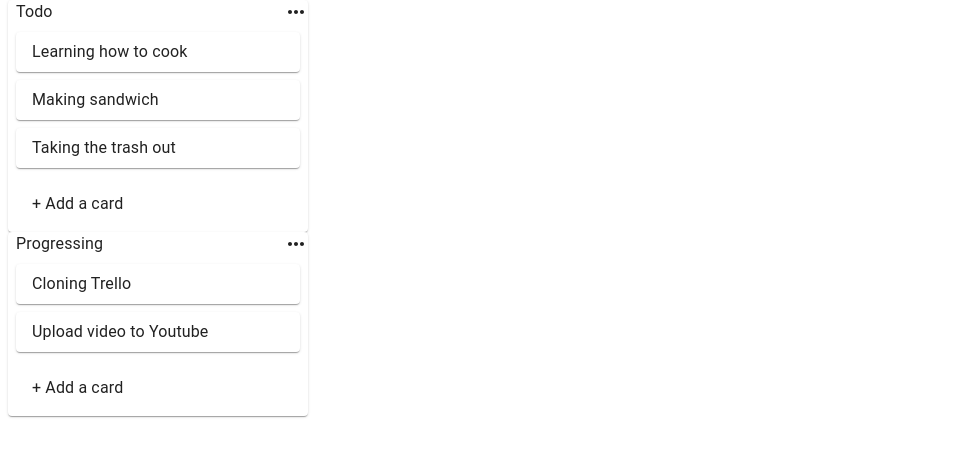
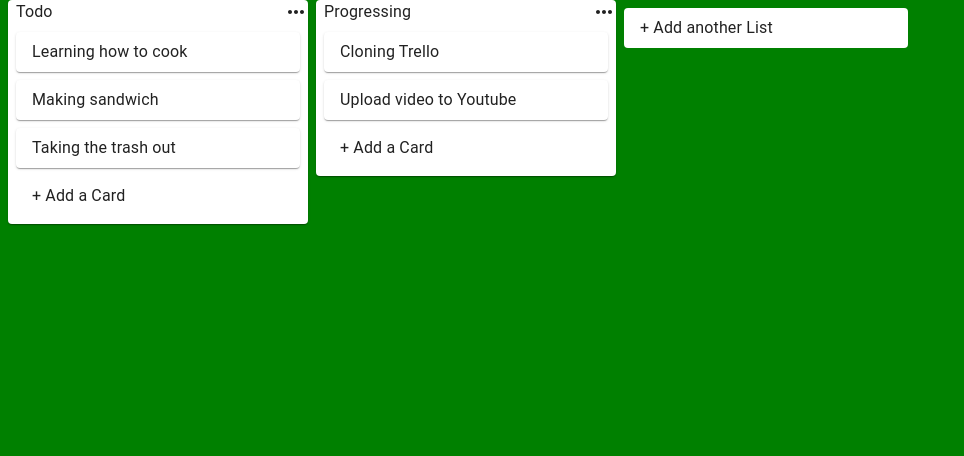
Before and after one commit to anniehsp/kanbanboard, a React (Create React App) app: page / in a window 1280 px wide. Shown: the top 456 px of the page, without its empty margins (0-964 px from the left). Built offline with nearby package versions, Linux system fonts and the light colour scheme.

Commit message:
:sparkles: Introducing new features. - Add List & remove package-lock

```diff
--- a/src/App.tsx
+++ b/src/App.tsx
@@ -1,11 +1,25 @@
 import React, {useState} from 'react';
 import './App.css';
-import List from "./components/List/List";
+import { createStyles, makeStyles } from '@mui/styles';
+import { Theme } from '@mui/material';
+import { v4 as uuid } from 'uuid';
+
+import List from './components/List/List';
+import InputCard from './components/Input/InputContainer';
 import Data from './utils/store';
 import StoreApi from './utils/storeApi';
-import { v4 as uuid } from 'uuid';
+
+const useStyles = makeStyles((theme: Theme) => createStyles({
+    root: {
+        display: 'flex',
+        minHeight: '100vh',
+        background: 'green',
+    },
+}));
 
 function App() {
+    const classes = useStyles();
+
   const [data, setData] = useState<any>(Data);
 
   const addMoreCard = (title: string, listId: string) => {
@@ -27,17 +41,38 @@
       };
 
       setData(newData);
-  }
+  };
+
+  const addMoreList = (title: string) => {
+      const newListId = uuid();
+      const newList = {
+        id: newListId,
+        title,
+        cards: [],
+      };
+
+      const newData = {
+          listIds: [...data.listIds, newListId],
+          lists: {
+            ...data.lists,
+            [newListId]: newList,
+          },
+      };
+
+      setData(newData);
+  };
+
   return(
       // @ts-ignore
-      <StoreApi.Provider value={{ addMoreCard }}>
-        <div>
+      <StoreApi.Provider value={{ addMoreCard, addMoreList }}>
+        <div className={classes.root}>
           {
               data && data.listIds && data.listIds.map((listId: string) => {
                 const list = data.lists[listId];
                 return <List list={list} key={listId} />
               })
           }
+          <InputCard type="list" />
         </div>
       </StoreApi.Provider>
   );
--- a/src/components/Input/InputCard.tsx
+++ b/src/components/Input/InputCard.tsx
@@ -1,9 +1,9 @@
-import React, {useContext, useState} from 'react';
-import {Button, IconButton, InputBase, Paper, Theme} from "@mui/material";
-import {Clear} from "@mui/icons-material";
-import {createStyles, makeStyles} from "@mui/styles";
-import {fade} from "@material-ui/core";
-import storeApi from "../../utils/storeApi";
+import React, { useContext, useState } from 'react';
+import { Button, IconButton, InputBase, Paper, Theme } from '@mui/material';
+import { Clear } from '@mui/icons-material';
+import { createStyles, makeStyles } from '@mui/styles';
+import { fade} from '@material-ui/core';
+import storeApi from '../../utils/storeApi';
 
 const useStyles = makeStyles((theme: Theme) => createStyles({
     card: {
@@ -27,29 +27,31 @@
 
 interface Props {
     closeCard: (value: boolean) => void;
-    listId: string;
+    listId?: string;
+    type: string;
 }
 
-export default function InputCard({ closeCard, listId }: Props) {
+export default function InputCard({ closeCard, listId, type }: Props) {
     const classes = useStyles();
 
     // @ts-ignore
-    const { addMoreCard } = useContext(storeApi);
-    const [cardTitle, setCardTitle] = useState<string>('');
+    const { addMoreCard, addMoreList } = useContext(storeApi);
+    const [title, setTitle] = useState<string>('');
 
     const handleOnChange = (e: any) => {
-        setCardTitle(e.target.value);
+        setTitle(e.target.value);
     };
 
     const handleBtnConfirm = () => {
-        addMoreCard(cardTitle, listId);
-        setCardTitle('');
-        closeCard(false);
-    };
-
-    const handleOnBlur = () => {
-      setCardTitle('');
-      closeCard(false);
+        if (type === 'card') {
+            addMoreCard(title, listId);
+            setTitle('');
+            closeCard(false);
+        } else {
+            addMoreList(title);
+            setTitle('');
+            closeCard(false);
+        }
     };
 
     return (
@@ -63,10 +65,10 @@
                     inputProps={{
                         className: classes.input,
                     }}
-                    placeholder="Enter a title of new card"
-                    onBlur={handleOnBlur}
+                    placeholder={ type === 'card' ? 'Enter a title of new card' : 'Enter a title of list' }
+                    onBlur={() => closeCard(false)}
                     onChange={handleOnChange}
-                    value={cardTitle}
+                    value={title}
                 />
             </Paper>
             </div>
@@ -75,7 +77,7 @@
                     className={classes.btnConfirm}
                     onClick={handleBtnConfirm}
                 >
-                    Add Card
+                    { type === 'card' ? 'Add Card' : 'Add List' }
                 </Button>
                 <IconButton onClick={() => closeCard(false)}>
                     <Clear />
--- a/src/components/Input/InputContainer.tsx
+++ b/src/components/Input/InputContainer.tsx
@@ -1,12 +1,13 @@
 import React, {useState} from 'react';
-import {Collapse, Paper, Theme, Typography} from "@mui/material";
-import {createStyles, makeStyles} from "@mui/styles";
-import {fade} from "@material-ui/core";
-import InputCard from "./InputCard";
+import {Collapse, Paper, Theme, Typography} from '@mui/material';
+import {createStyles, makeStyles} from '@mui/styles';
+import {fade} from '@material-ui/core';
+import InputCard from './InputCard';
 
 const useStyles = makeStyles((theme: Theme) => createStyles({
     root: {
-      marginTop: theme.spacing(2),
+        width: '300px',
+        marginTop: theme.spacing(1),
     },
     addCard: {
         padding: theme.spacing(1, 1, 1, 2),
@@ -19,20 +20,22 @@
 }));
 
 interface Props {
-    listId: string;
+    listId?: string;
+    type: string;
 }
 
-export default function InputContainer({ listId }: Props) {
+export default function InputContainer({ listId, type }: Props) {
     const classes = useStyles();
 
     const [openNewCard, setOpenNewCard] = useState<boolean>(false);
 
-    return(
+    return (
         <div className={classes.root}>
             <Collapse in={openNewCard}>
                 <InputCard
                     closeCard={setOpenNewCard}
                     listId={listId}
+                    type={type}
                 />
             </Collapse>
             <Collapse in={!openNewCard}>
@@ -41,7 +44,7 @@
                     elevation={0}
                     onClick={() => setOpenNewCard(!openNewCard)}
                 >
-                    <Typography>+ Add a card</Typography>
+                    <Typography>{ type === 'card' ? '+ Add a Card' : '+ Add another List'}</Typography>
                 </Paper>
             </Collapse>
         </div>
--- a/src/components/List/Card.tsx
+++ b/src/components/List/Card.tsx
@@ -1,6 +1,6 @@
 import React from 'react';
-import {Paper, Theme} from "@mui/material";
-import {createStyles, makeStyles} from "@mui/styles";
+import {Paper, Theme} from '@mui/material';
+import {createStyles, makeStyles} from '@mui/styles';
 
 const useStyles = makeStyles((theme: Theme) => createStyles({
     card: {
--- a/src/components/List/List.tsx
+++ b/src/components/List/List.tsx
@@ -1,8 +1,8 @@
 import React from 'react';
-import {CssBaseline, Paper, Theme} from "@mui/material";
-import {createStyles, makeStyles} from "@mui/styles";
-import Title from "./Title";
-import Card from "./Card";
+import {CssBaseline, Paper, Theme} from '@mui/material';
+import {createStyles, makeStyles} from '@mui/styles';
+import Title from './Title';
+import Card from './Card';
 import InputCard from '../Input/InputContainer';
 
 const useStyles = makeStyles((theme: Theme) => createStyles({
@@ -37,6 +37,7 @@
                 }
                 <InputCard
                     listId={list.id}
+                    type="card"
                 />
             </Paper>
         </div>
--- a/src/components/List/Title.tsx
+++ b/src/components/List/Title.tsx
@@ -1,7 +1,7 @@
 import React, {useState} from 'react';
-import {InputBase, Theme, Typography} from "@mui/material";
-import {createStyles, makeStyles} from "@mui/styles";
-import {MoreHoriz} from "@mui/icons-material";
+import {InputBase, Theme, Typography} from '@mui/material';
+import {createStyles, makeStyles} from '@mui/styles';
+import {MoreHoriz} from '@mui/icons-material';
 
 const useStyles = makeStyles((theme: Theme) => createStyles({
     editableTitleContainer: {
--- a/src/index.tsx
+++ b/src/index.tsx
@@ -2,11 +2,10 @@
 import 'react-app-polyfill/stable';
 import React from 'react';
 import ReactDOM from 'react-dom';
+import { createTheme, ThemeProvider } from '@mui/material';
 import './index.css';
 import App from './App';
 import reportWebVitals from './reportWebVitals';
-
-import {createTheme, ThemeProvider} from "@mui/material";
 
 const theme = createTheme();
 
```
Also changed, not shown: 1 other file (tests, documents, lock files or other folders).
